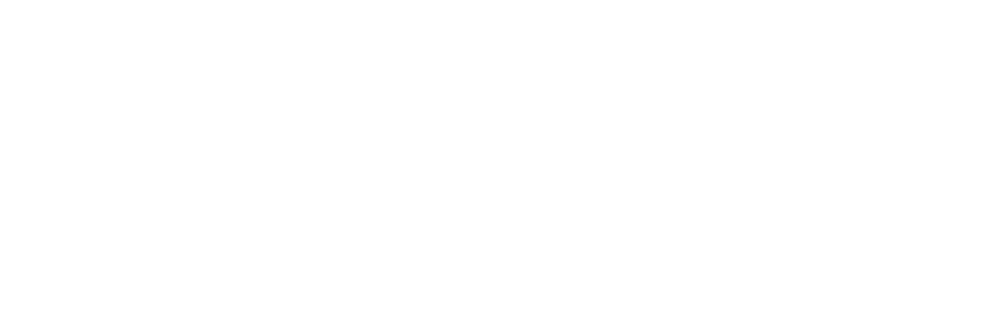
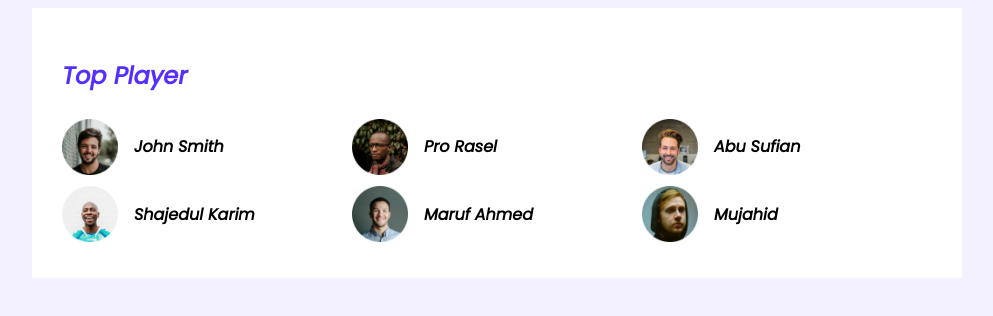
Before and after one commit to worldofmyown/leaderboard-css3, a plain HTML site: page index.html in a window 1280 px wide. Shown: the whole page, without its empty margins (143-1136 px from the left). Drawn offline with Linux system fonts and the light colour scheme.

Commit message:
section: players

```diff
--- a/index.html
+++ b/index.html
@@ -9,6 +9,44 @@
     <link rel="stylesheet" href="styles/style.css">
 </head>
 <body>
+    <!-- THIS IS HEADER -->
+    <header>
+
+    </header>
+    <!-- THIS IS MAIN -->
+    <Main>
+        <!-- FIRST SECTION (Players & Blog) -->
+        <section class="container">
+            <h2 class="section-heading">Top Player</h2>
+            <div class="top-players">
+                <div class="player">
+                    <img src="images/players/player-1.png" alt="john smith">
+                    <h4 class="player-name" class="player-name">John Smith</h4>
+                </div>
+                <div class="player">
+                    <img src="images/players/player-2.png" alt="pro rasel">
+                    <h4 class="player-name">Pro Rasel</h4>
+                </div>
+                <div class="player">
+                    <img src="images/players/player-3.png" alt="Abu Sufian">
+                    <h4 class="player-name">Abu Sufian</h4>
+                </div>
+                <div class="player">
+                    <img src="images/players/player-4.png" alt="Shajedul Karim">
+                    <h4 class="player-name">Shajedul Karim</h4>
+                </div>
+                <div class="player">
+                    <img src="images/players/player-5.png" alt="Maruf Ahmed">
+                    <h4 class="player-name">Maruf Ahmed</h4>
+                </div>
+                <div class="player">
+                    <img src="images/players/player-6.png" alt="Mujahid">
+                    <h4 class="player-name">Mujahid</h4>
+                </div>
+            </div>
+
+        </section>
+    </Main>
 
 </body>
 </html>
--- a/styles/style.css
+++ b/styles/style.css
@@ -0,0 +1,39 @@
+/* FONTS */
+@import url('https://fonts.googleapis.com/css2?family=Poppins:ital@1&display=swap');
+
+/* COMMON STYLES or UTILITIES */
+body{
+    font-family: 'Poppins', sans-serif;
+    background-color: #F3F1FF;
+}
+
+main{
+    display: flex;
+    justify-content: center;
+}
+.container{
+    background-color: #FFFFFF;
+    width: 870px;
+    padding:30px;
+}
+.section-heading{
+    color: #562EFF;
+}
+
+
+/* FIRST SECTION (Players & Blog) */
+.top-players{
+    display: grid;
+    grid-template-columns: repeat(3, 1fr);
+}
+.top-players img{
+    width: 56px;
+    height: 56px;
+}
+.player-name{
+    margin-left: 16px;
+}
+.player{
+    display: flex;
+    align-items: center;
+}
```
